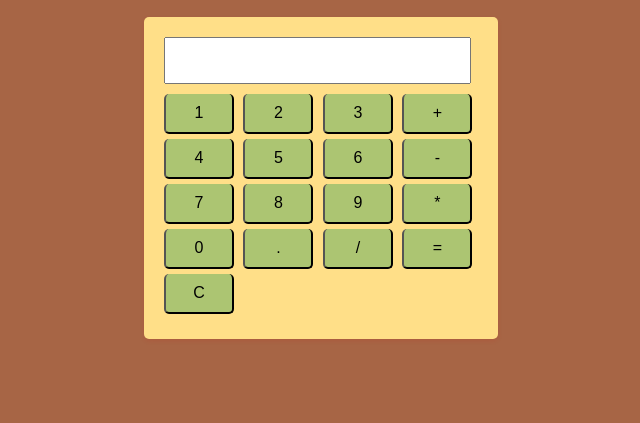
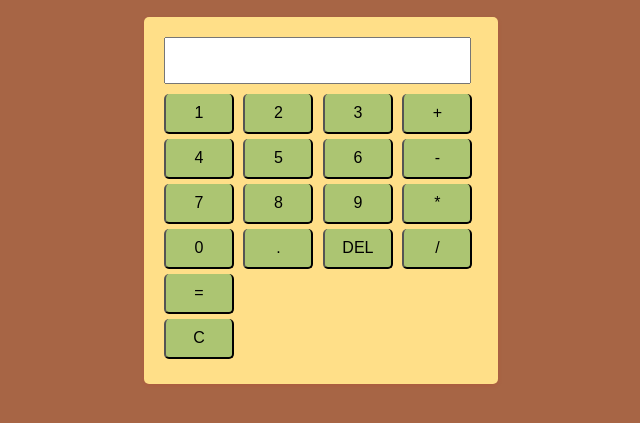
Before and after one commit to julisdfri/calculadora, a plain HTML site: page index.html in a window 1280 px wide. Shown: the part 119-542 px from the top of the page, without its empty margins (319-959 px from the left). Drawn offline with Linux system fonts and the light colour scheme.

Commit message:
modifique mi html

```diff
--- a/index.html
+++ b/index.html
@@ -32,7 +32,7 @@
     <br>
     <input type="button" value="0">
     <input type="button" value=".">
-        <input type="button" value="/">
+    <input type="button" value="DEL"> <input type="button" value="/">
     <input type="button" value="=">
     <br>
     <input type="button" value="C">
```
Lines whose indentation alone changed are shown as unchanged.
